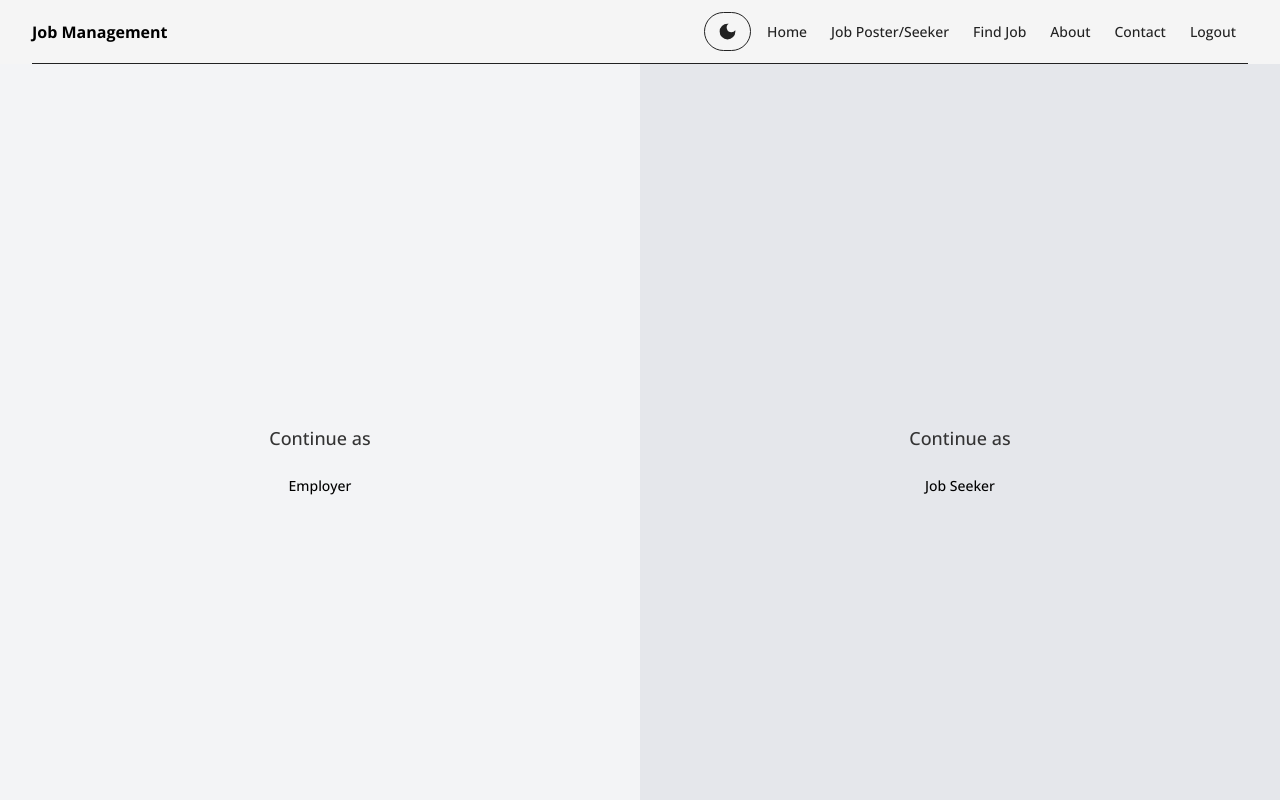
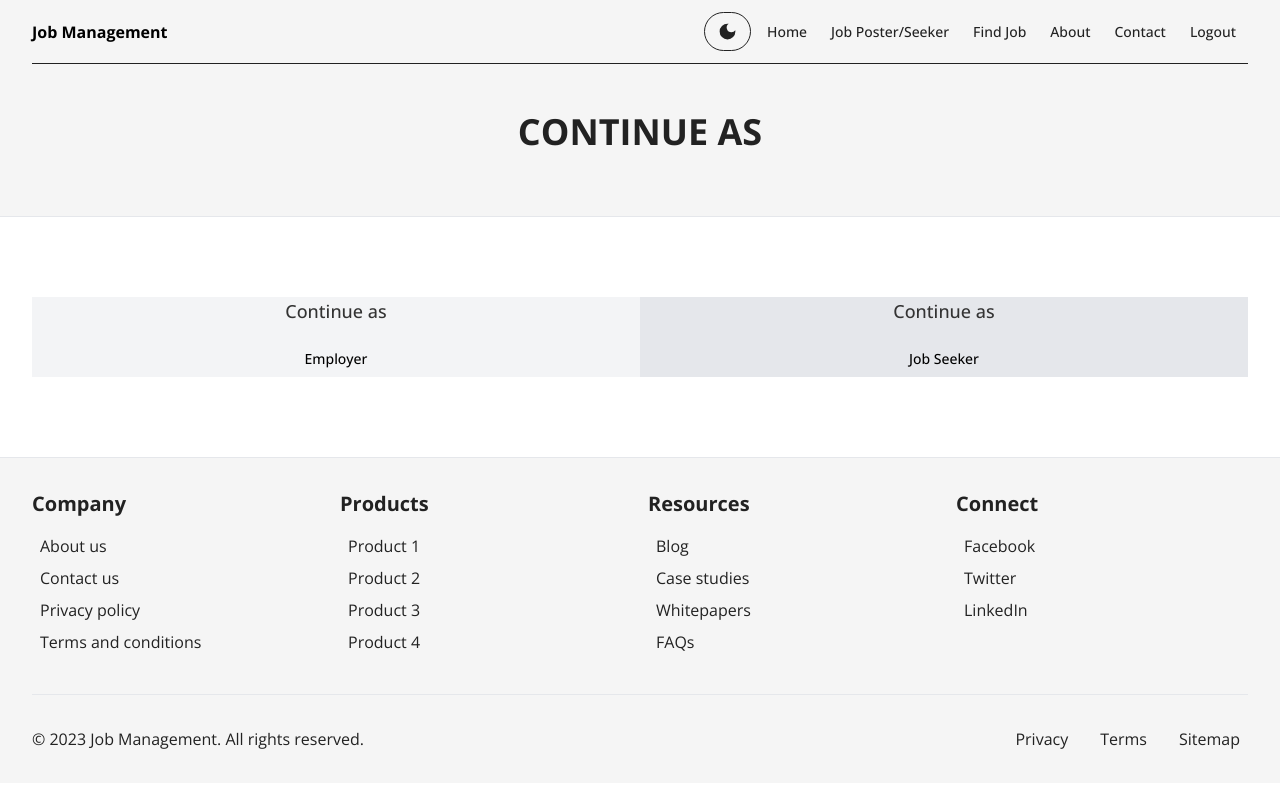
Before and after one commit to RayhanalKavey/Jom-management-client, a React (Create React App) app: page /poster-seeker in a window 1280 px wide. Shown: the top 800 px of the page. Built offline with nearby package versions, Linux system fonts and the light colour scheme; no server answers; sample sign-in values are in the browser's storage.

Commit message:
Add basic style to the JobPosterOrJobSeeker page.

```diff
--- a/src/pages/JobPosterOrJobSeeker/JobPosterOrJobSeeker.js
+++ b/src/pages/JobPosterOrJobSeeker/JobPosterOrJobSeeker.js
@@ -2,6 +2,7 @@
 import { toast } from "react-hot-toast";
 import { useSelector } from "react-redux";
 import { Link } from "react-router-dom";
+import TitleComponent from "../../components/TitleComponent/TitleComponent";
 import { useGetUserQuery } from "../../features/auth/authApi";
 
 const JobPosterOrJobSeeker = () => {
@@ -21,10 +22,16 @@
 
   return (
     <>
-      <div className="h-screen flex flex-row">
+      <TitleComponent title={"Continue As"}></TitleComponent>
+      <section className="dark:bg-accent py-20 ">
+        <div className="max-w-7xl mx-auto px-4 sm:px-6 lg:px-8 ">
+          {/* Job poster or seeker content Start */}
+          <div className="flex flex-row">
             <div className="w-1/2 flex flex-col items-center justify-center bg-gray-100">
               <p className="text-lg font-medium mb-4">Continue as</p>
-          {!loggedInEmployer?.isEmployer && email && !loggedInEmployer?._id && (
+              {!loggedInEmployer?.isEmployer &&
+                email &&
+                !loggedInEmployer?._id && (
                   <Link
                     to="/employerForm"
                     className="text-black hover:bg-gray-300 px-3 py-2 rounded-md text-sm font-medium"
@@ -32,7 +39,9 @@
                     Employer
                   </Link>
                 )}
-          {loggedInEmployer?.isEmployer && email && loggedInEmployer?._id && (
+              {loggedInEmployer?.isEmployer &&
+                email &&
+                loggedInEmployer?._id && (
                   <Link
                     to="/employer-dashboard"
                     className="text-black hover:bg-gray-300 px-3 py-2 rounded-md text-sm font-medium"
@@ -70,6 +79,9 @@
                 )}
             </div>
           </div>
+          {/* Job poster or seeker content End */}
+        </div>
+      </section>
     </>
   );
 };
```
Lines whose indentation alone changed are shown as unchanged.
